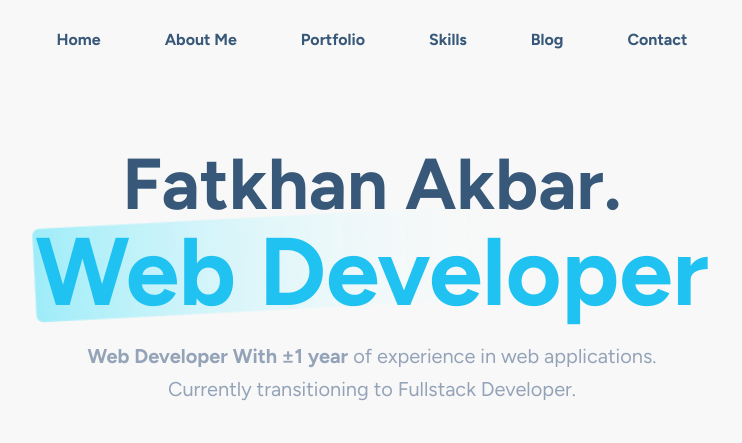
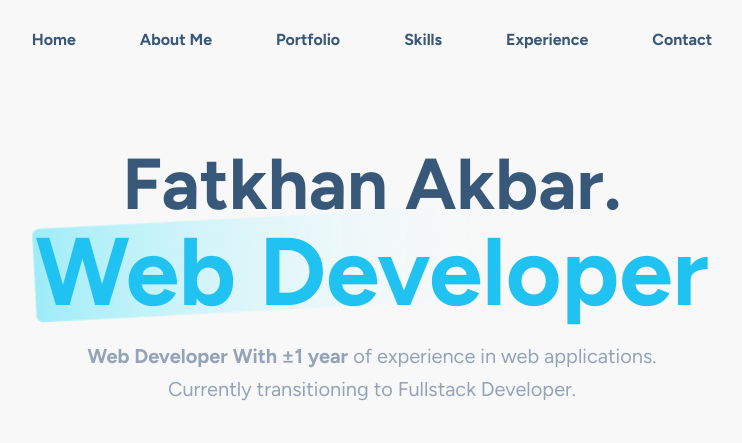
Before and after one commit to fatkhan05/fatkhan-akbar, a website: page index.html in a window 1280 px wide. Shown: the top 443 px of the page, without its empty margins (268-1010 px from the left). Drawn offline with Linux system fonts and the light colour scheme.

Commit message:
add loggo

```diff
--- a/index.html
+++ b/index.html
@@ -4,6 +4,7 @@
   <meta charset="UTF-8">
   <meta name="viewport" content="width=device-width, initial-scale=1.0">
   <title>Porfolio</title>
+  <link rel="icon" type="image" href="dist/image/main-loggo.webp">
   <link href="src/output.css" rel="stylesheet">
   <!-- <link href="https://fonts.googleapis.com/css2?family=Figtree:ital,wght@0,300..900;1,300..900&family=Istok+Web:ital,wght@0,400;0,700;1,400;1,700&family=Nunito:ital,wght@0,200..1000;1,200..1000&family=Poppins:ital,wght@0,100;0,200;0,300;0,400;0,500;0,600;0,700;0,800;0,900;1,100;1,200;1,300;1,400;1,500;1,600;1,700;1,800;1,900&family=Open+Sans:ital,wght@0,300..800;1,300..800&family=Roboto:ital,wght@0,100;0,300;0,400;0,500;0,700;0,900;1,100;1,300;1,400;1,500;1,700;1,900&display=swap" rel="stylesheet"> -->
   <link href="https://fonts.googleapis.com/css2?family=Figtree:ital,wght@0,300..900;1,300..900&display=swap" rel="stylesheet">
@@ -36,7 +37,7 @@
                               <a href="#clients" class="font-bold text-secondary py-2 mx-8 flex group-hover:text-primary dark:text-white">Skills</a>
                           </li>
                           <li class="group">
-                              <a href="#blog" class="font-bold text-secondary py-2 mx-8 flex group-hover:text-primary dark:text-white">Blog</a>
+                              <a href="#blog" class="font-bold text-secondary py-2 mx-8 flex group-hover:text-primary dark:text-white">Experience</a>
                           </li>
                           <li class="group">
                               <a href="#contact" class="font-bold text-secondary py-2 mx-8 flex group-hover:text-primary dark:text-white">Contact</a>
```
Also changed, not shown: dist/image/main-loggo.webp (added), 2 other files.
